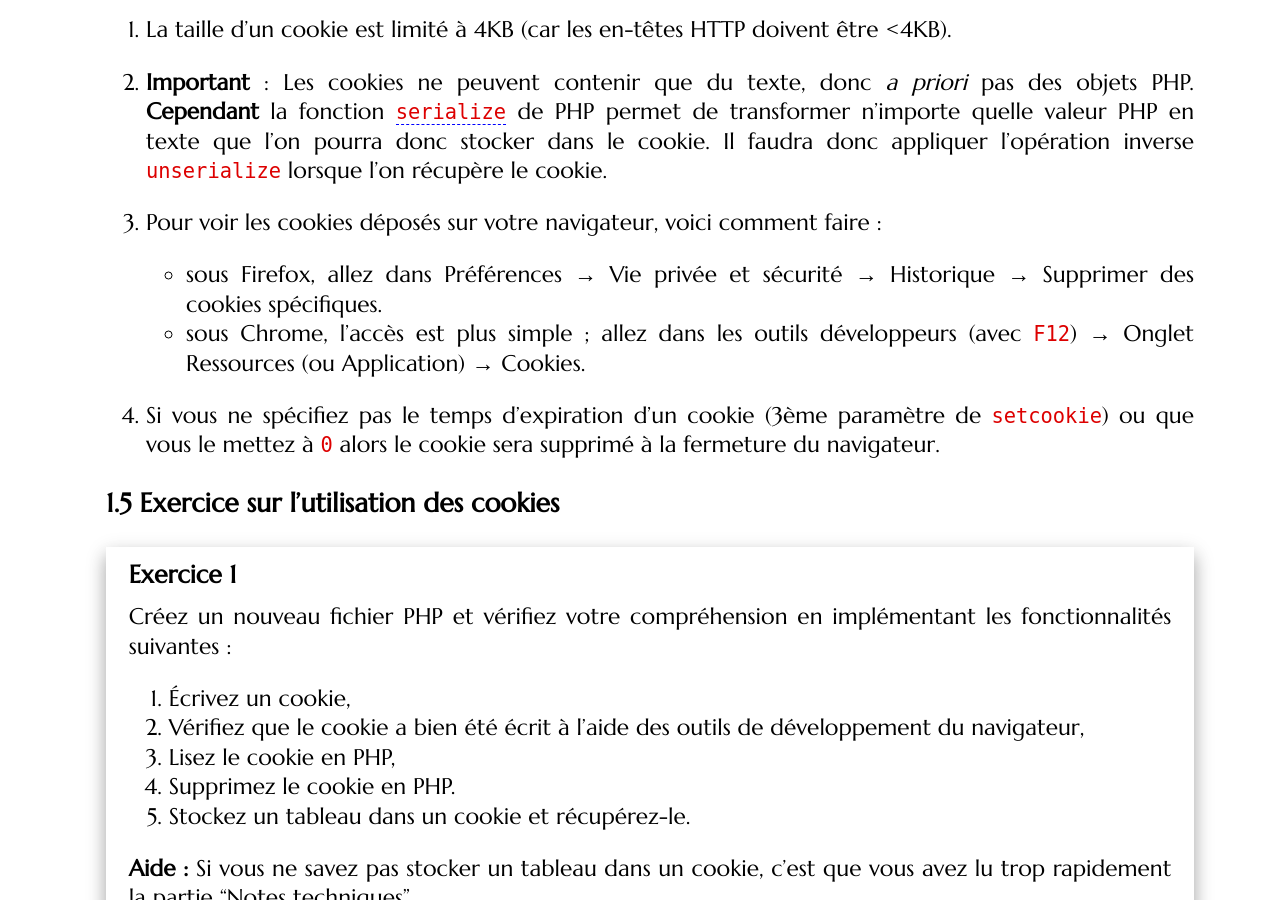
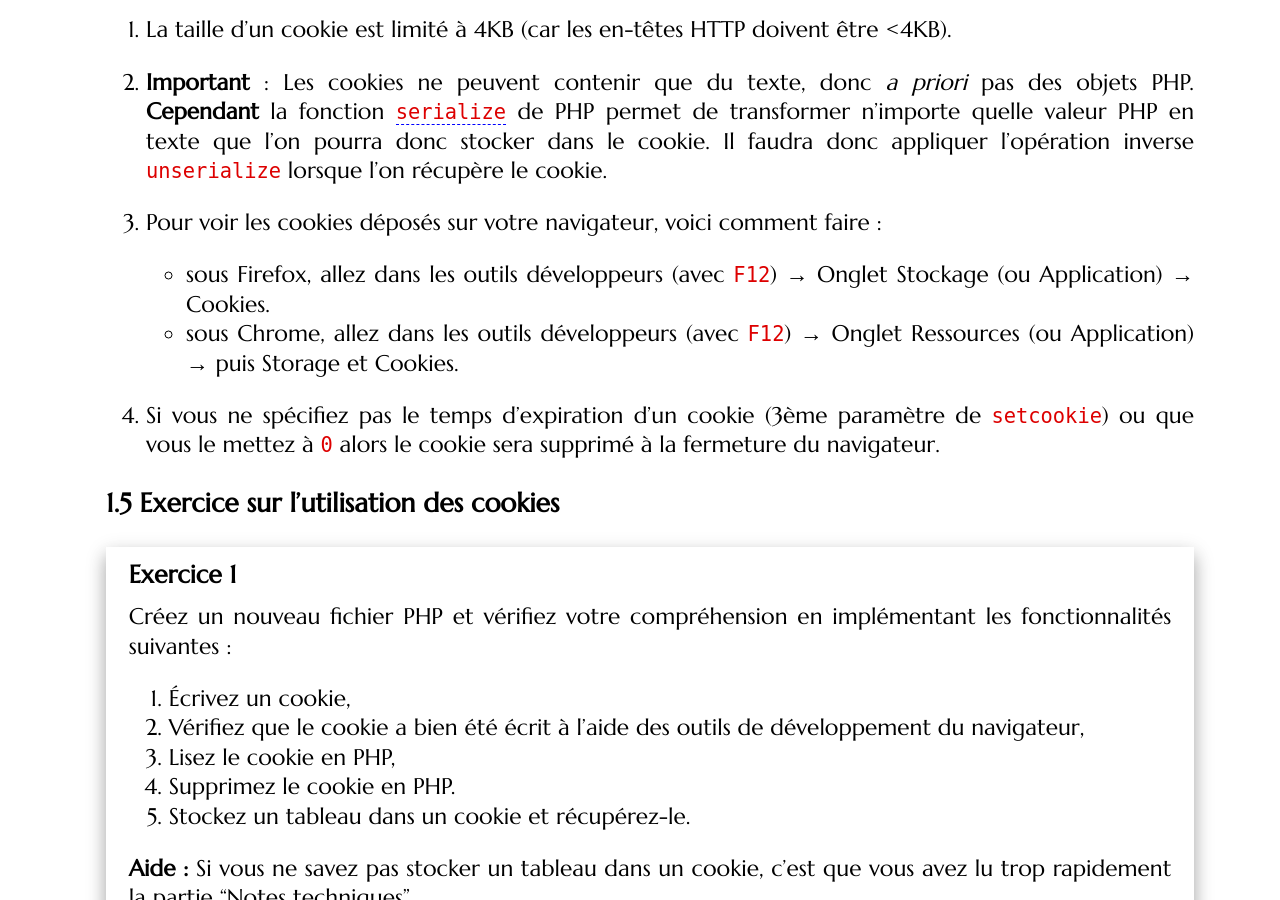
Before and after one commit to romainlebreton/R3.01-DeveloppementWeb, a Jekyll site: the page built from tutorials/tutorial7.md, in a window 1280 px wide and 900 px high, scrolled down 3661 px. Built offline with Jekyll 4.4.1, drawn with Linux system fonts in a browser that asks for light colours; some web fonts are replaced.

Commit message:
Màj accéder Cookies sous Firefox

```diff
--- a/tutorials/tutorial7.md
+++ b/tutorials/tutorial7.md
@@ -207,10 +207,10 @@ sur le comportement du client.
 
 1. Pour voir les cookies déposés sur votre navigateur, voici comment faire :
 
-   * sous Firefox, allez dans Préférences &#8594; Vie privée et sécurité &#8594;
-   Historique &#8594; Supprimer des cookies spécifiques.
-   * sous Chrome, l'accès est plus simple ; allez dans les outils développeurs
-   (avec `F12`) &#8594; Onglet Ressources (ou Application) &#8594; Cookies.
+   * sous Firefox, allez dans les outils développeurs (avec `F12`) &#8594; Onglet
+     Stockage (ou Application) &#8594; Cookies.
+   * sous Chrome, allez dans les outils développeurs (avec `F12`) &#8594; Onglet
+     Ressources (ou Application) &#8594; puis Storage et Cookies.
 
 1. Si vous ne spécifiez pas le temps d'expiration d'un cookie (3ème paramètre de
    `setcookie`) ou que vous le mettez à `0` alors le cookie sera supprimé à la
```
